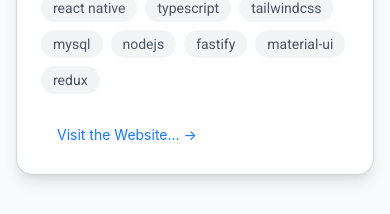
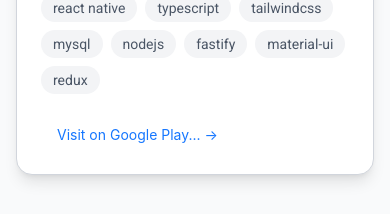
Before and after one commit to RajaDani/portfolio, a Next.js app: page / in a window 390 px wide. Shown: the part 8540-8754 px from the top of the page. Built offline with nearby package versions, Linux system fonts and the light colour scheme; what @ant-design/nextjs-registry would draw is missing.

Commit message:
mobile app link updated in projects

```diff
--- a/app/projects/page.tsx
+++ b/app/projects/page.tsx
@@ -40,7 +40,7 @@
         description: 'The Home Services mobile app provides a seamless way to access food delivery, groceries, and household services. Built with React Native, it ensures a smooth and responsive experience across devices, backed by a Fastify-powered Node.js backend for real-time updates and reliability.',
         image: '/projects/armobile.jpg',
         technologies: ['react native', 'typescript', 'tailwindcss', 'mysql', 'nodejs', 'fastify', 'material-ui', 'redux'],
-        link: 'https://admin-apnabike.vercel.app/'
+        link: 'https://play.google.com/store/apps/details?id=ar.free.srvices&hl=en'
     }
 ];
 
@@ -109,7 +109,7 @@
                                 </div>
 
                                 <Button type="link" href={project.link} className="text-purple-600 hover:text-purple-700 p-0">
-                                    Visit the Website... →
+                                    {project.title !== "AR Home Services - Mobile App" ? "Visit the Website... →" : "Visit on Google Play... →"}
                                 </Button>
                             </div>
                         </div>
```
